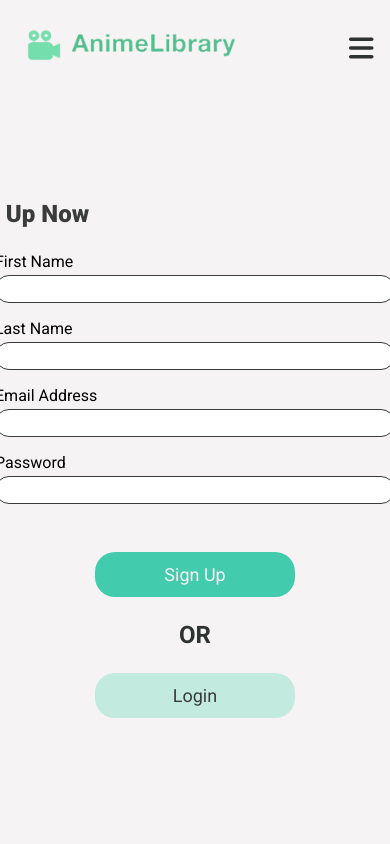
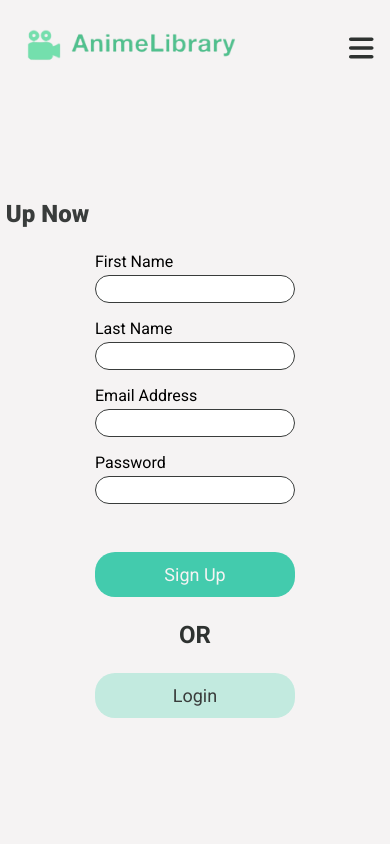
Before and after one commit to CAlistair/animelibrary, a React (Create React App) app: page /signup in a window 390 px wide. Shown: the top 844 px of the page. Built offline with nearby package versions, Linux system fonts and the light colour scheme.

Commit message:
media query additions to mobile phones

```diff
--- a/src/index.css
+++ b/src/index.css
@@ -731,7 +731,7 @@ h2{
     flex-direction: column;
     height: 100vh;
     margin-bottom: 120px;
-    margin-top: 100px;
+    margin-top: 200px;
   }
   .landing__container{
     margin-bottom: 32px;
@@ -740,6 +740,19 @@ h2{
   .searching__img{
     height: 400px;
   }
+  .login__info{
+    margin-left: 0;
+  }
+  .login__form input{
+    width: 200px;
+  }
+  .signup__info{
+    margin-left: 0;
+  }
+  .signup__form input{
+    width: 200px;
+  }
+
 }
 
 @media (max-width: 600px){
```
